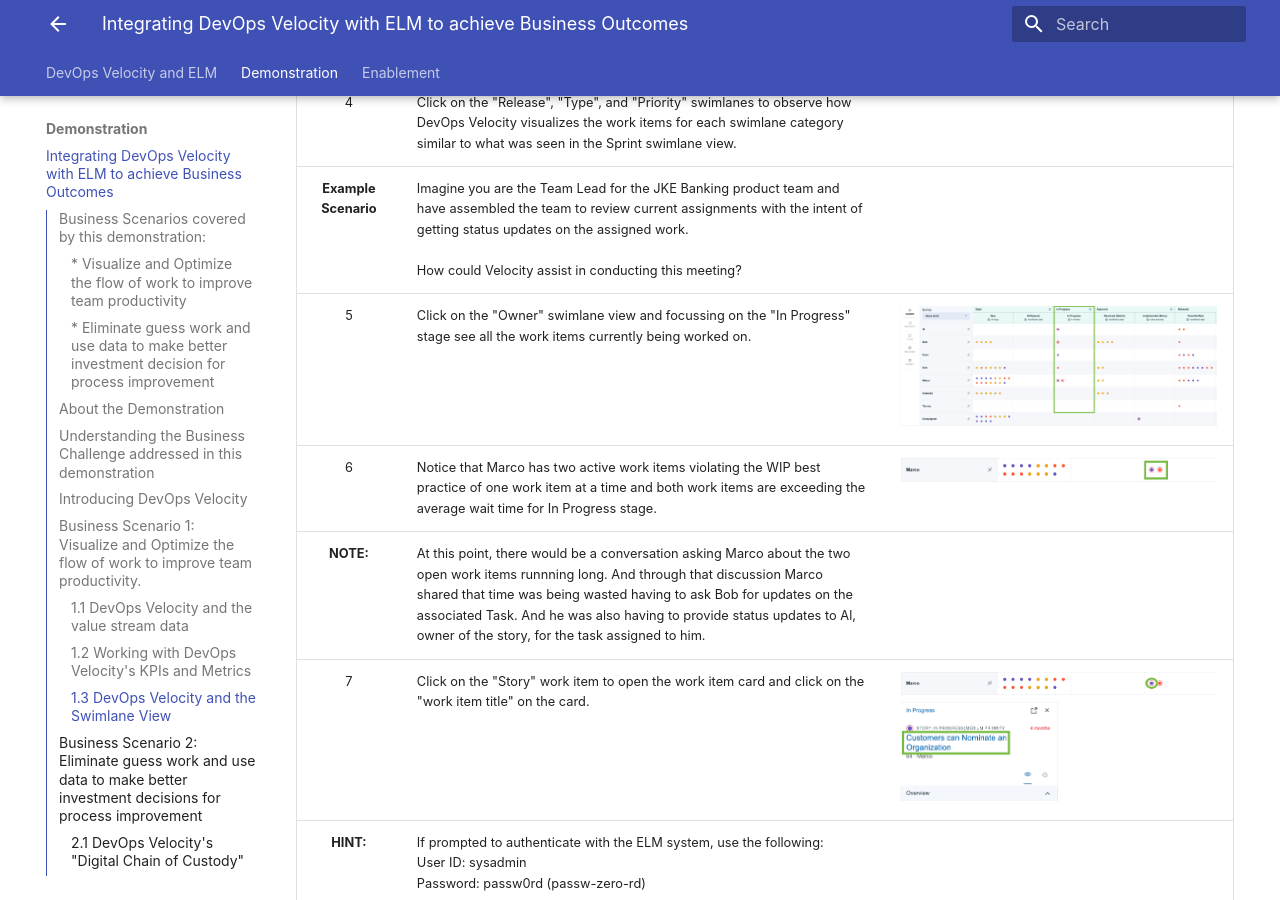
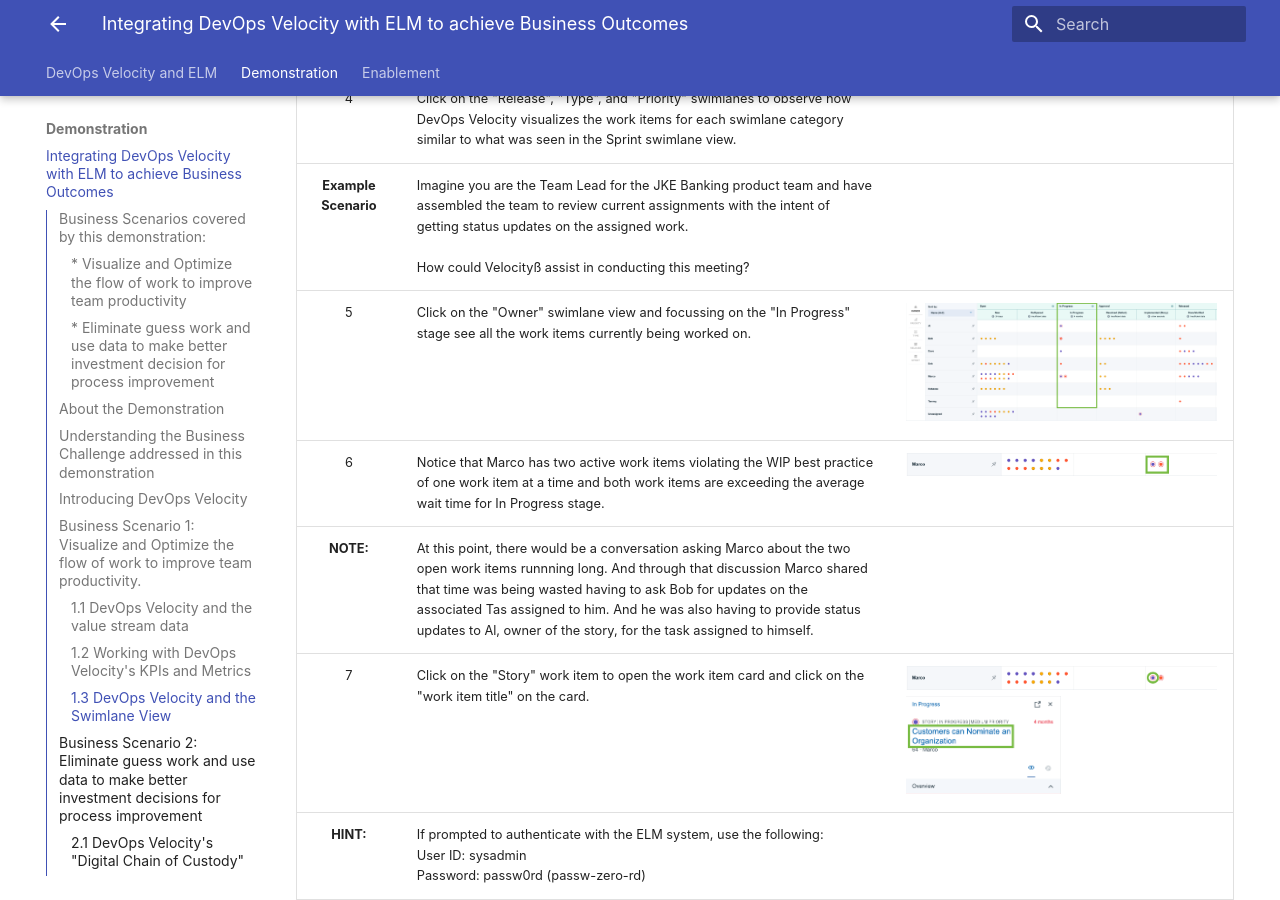
Before and after one commit to DevOpsAutomationLabs/ELM_Velocity, an MkDocs documentation site: the page built from docs/demonstration/index.md, in a window 1280 px wide and 900 px high, scrolled down 11314 px. Built offline with MkDocs 1.6.1 and Material for MkDocs 9.7.7, drawn with Linux system fonts in a browser that asks for light colours.

Commit message:
Update index.md

```diff
--- a/docs/demonstration/index.md
+++ b/docs/demonstration/index.md
@@ -133,10 +133,10 @@
 | 2 | Click on the "Sprint" swimlane (LHS of browser window). | <img src="media/d1_35.png" alt="d1_35" style="width:25%; height:auto;"> |
 | 3 | Notice how easily you can see the status of each work item in each phase and stage of the value stream helping teams determine if they will deliver work on time and as per plan. | <img src="media/d1_36.png" alt="d1_36" style="width:100%; height:auto;"> |
 | 4 | Click on the "Release", "Type", and "Priority" swimlanes to observe how DevOps Velocity visualizes the work items for each swimlane category similar to what was seen in the Sprint swimlane view. |  |
-| **Example Scenario** | Imagine you are the Team Lead for the JKE Banking product team and have assembled the team to review current assignments with the intent of getting status updates on the assigned work.<br/><br/> How could Velocity assist in conducting this meeting? |  |
+| **Example Scenario** | Imagine you are the Team Lead for the JKE Banking product team and have assembled the team to review current assignments with the intent of getting status updates on the assigned work.<br/><br/> How could Velocityß assist in conducting this meeting? |  |
 | 5 | Click on the "Owner" swimlane view and focussing on the "In Progress" stage see all the work items currently being worked on. | <img src="media/d1_37.png" alt="d1_37" style="width:100%; height:auto;"> |
 | 6 | Notice that Marco has two active work items violating the WIP best practice of one work item at a time and both work items are exceeding the average wait time for In Progress stage. | <img src="media/d1_38.png" alt="d1_38" style="width:100%; height:auto;"> |
-| **NOTE:** | At this point, there would be a conversation asking Marco about the two open work items runnning long. And through that discussion Marco shared that time was being wasted having to ask Bob for updates on the associated Task. And he was also having to provide status updates to Al, owner of the story, for the task assigned to him. |  |
+| **NOTE:** | At this point, there would be a conversation asking Marco about the two open work items runnning long. And through that discussion Marco shared that time was being wasted having to ask Bob for updates on the associated Tas assigned to him. And he was also having to provide status updates to Al, owner of the story, for the task assigned to himself. |  |
 | 7 | Click on the "Story" work item to open the work item card and click on the "work item title" on the card. | <img src="media/d1_39.png" alt="d1_39" style="width:100%; height:auto;"><br/> <img src="media/d1_40.png" alt="d1_40" style="width:50%; height:auto;">|
 | **HINT:** | If prompted to authenticate with the ELM system, use the following: <br/>User ID: sysadmin<br/>Password: passw0rd (passw-zero-rd)<br/> |  |
 | 8 | Working in EWM, click on the work item's Links tab. | <img src="media/d1_41.png" alt="d1_41" style="width:50%; height:auto;"> |
```
